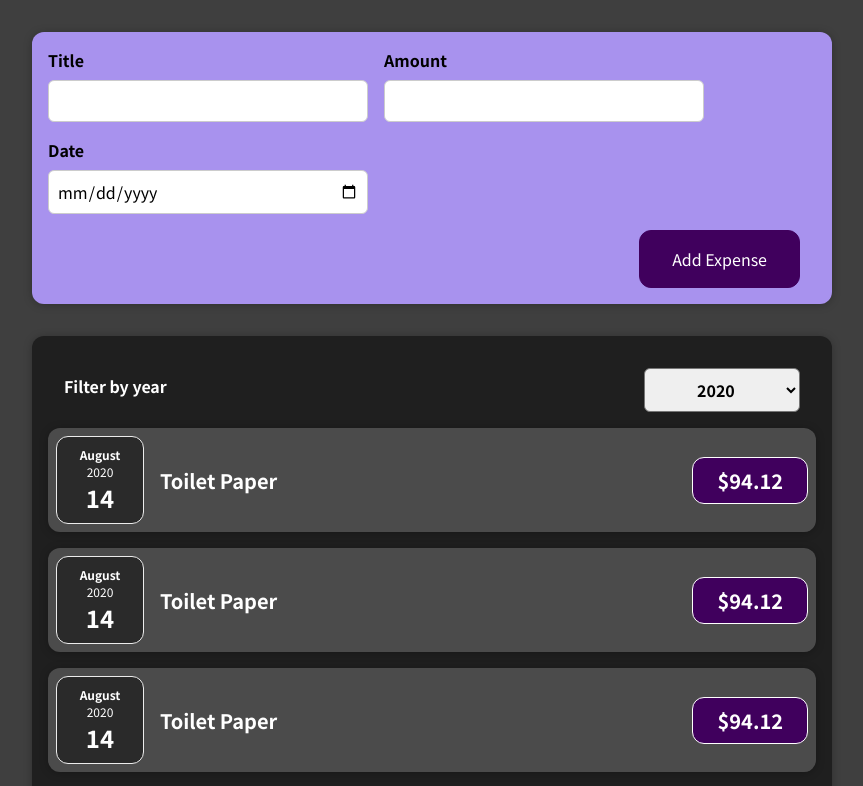
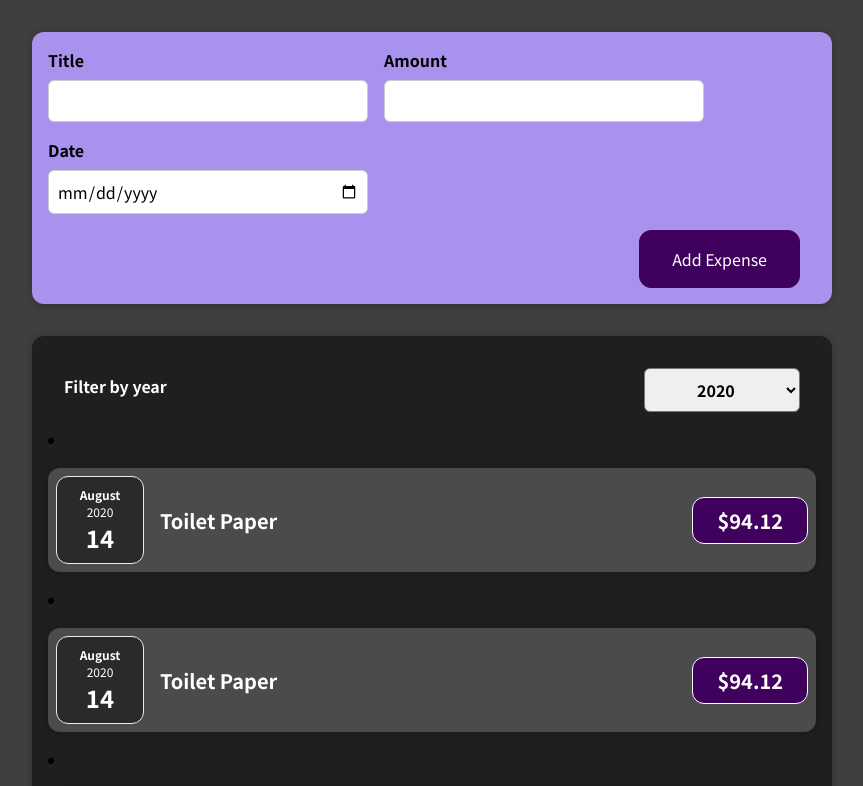
Before and after one commit to LevDoesCode/practice-react, a React (Create React App) app in the folder 01-learning/01-path1/07-lists-cond-content/: page / in a window 1280 px wide. Shown: the top 786 px of the page, without its empty margins (208-1071 px from the left). Built offline with nearby package versions, Linux system fonts and the light colour scheme.

Commit message:
Implemented ExpensesList

```diff
--- a/01-learning/01-path1/07-lists-cond-content/src/components/Expenses/ExpenseItem.js
+++ b/01-learning/01-path1/07-lists-cond-content/src/components/Expenses/ExpenseItem.js
@@ -1,19 +1,21 @@
-import React from 'react';
+import React from "react";
 
-import ExpenseDate from './ExpenseDate';
-import Card from '../UI/Card';
-import './ExpenseItem.css';
+import ExpenseDate from "./ExpenseDate";
+import Card from "../UI/Card";
+import "./ExpenseItem.css";
 
 const ExpenseItem = (props) => {
     return (
-    <Card className='expense-item'>
+        <li>
+            <Card className="expense-item">
                 <ExpenseDate date={props.date} />
-      <div className='expense-item__description'>
+                <div className="expense-item__description">
                     <h2>{props.title}</h2>
-        <div className='expense-item__price'>${props.amount}</div>
+                    <div className="expense-item__price">${props.amount}</div>
                 </div>
             </Card>
+        </li>
     );
-}
+};
 
 export default ExpenseItem;
```
Lines whose indentation alone changed are shown as unchanged.
